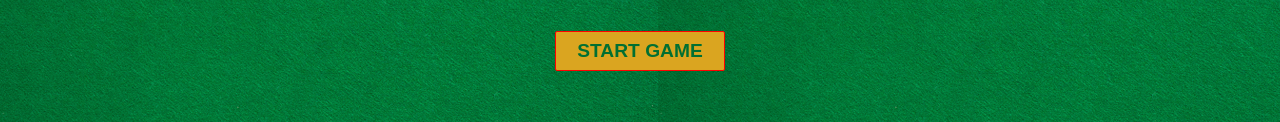
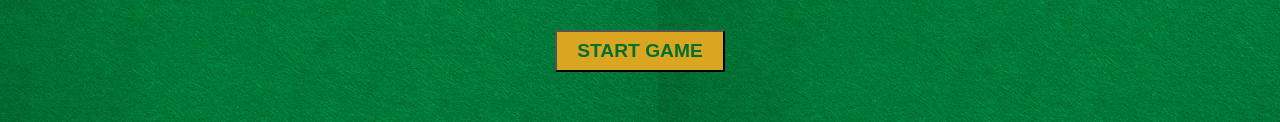
Before and after one commit to t-powers/blackjack-game, a plain HTML site: page index.html in a window 1280 px wide. Shown: the part 323-445 px from the top of the page. Drawn offline with Linux system fonts and the light colour scheme.

Commit message:
Remove border

```diff
--- a/script.js
+++ b/script.js
@@ -15,4 +15,5 @@ function startGame() {
     message = "You're out of the game! 😭";
     isAlive = false;
   }
+  console.log(message)
 }
--- a/styles.css
+++ b/styles.css
@@ -22,7 +22,6 @@ button {
   background: goldenrod;
   padding: 8px 20px;
   font-weight: bold;
-  border: 1px solid red;
   border-radius: 2px;
   font-size: 1.2rem;
 }
```
